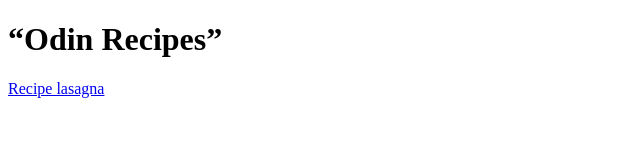
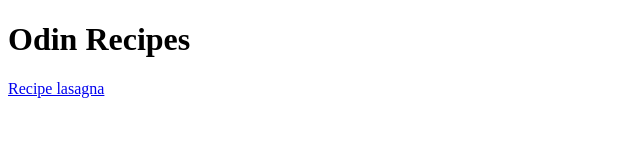
Before and after one commit to Dammaze/odin-recipes, a plain HTML site: page index.html in a window 1280 px wide. Shown: the whole page, without its empty margins (0-640 px from the left). Drawn offline with Linux system fonts and the light colour scheme.

Commit message:
fix typo in heading

```diff
--- a/index.html
+++ b/index.html
@@ -4,7 +4,7 @@
     <meta charset="UTF-8">
     <meta name="viewport" content="width=device-width, initial-scale=1.0">
     <title>Recipes</title>
-    <h1>“Odin Recipes”</h1>
+    <h1>Odin Recipes</h1>
 </head>
 <body>
     <a href="recipes/lasagna.html">Recipe lasagna</a>
```
